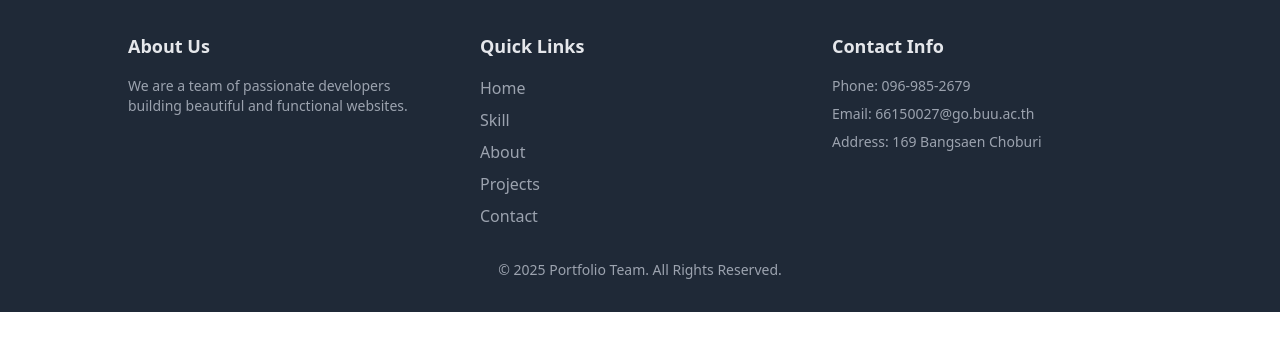
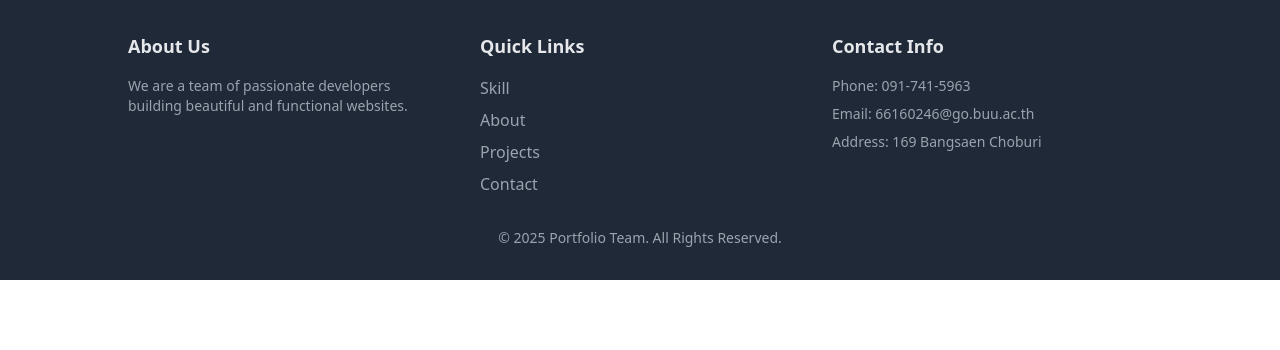
Before and after one commit to Tonnarm/FrontEndDev-HW3, a website: page src/components/footer/index.html in a window 1280 px wide. Drawn offline with nearby package versions, Linux system fonts and the light colour scheme.

Commit message:
แก้ไขไฟล์ index ใน contact และ footer

```diff
--- a/src/components/footer/index.html
+++ b/src/components/footer/index.html
@@ -20,10 +20,9 @@
         <div>
           <h3 class="text-lg font-bold mb-4">Quick Links</h3>
           <ul class="space-y-2">
-            <li><a href="#" class="text-gray-400 hover:text-white">Home</a></li>
-            <li></li><a href="#skill" class="text-gray-400 hover:text-white">Skill</a><li>
-            <li></li><a href="#about" class="text-gray-400 hover:text-white">About</a><li>
-            <li><a href="#" class="text-gray-400 hover:text-white">Projects</a></li>
+            <li></li><a href="/src/components/skills/index.html" class="text-gray-400 hover:text-white">Skill</a><li>
+            <li></li><a href="/src/components/about/index.html" class="text-gray-400 hover:text-white">About</a><li>
+            <li><a href="/src/components/projects/index.html" class="text-gray-400 hover:text-white">Projects</a></li>
             <li><a href="/src/components/contact/index.html" class="text-gray-400 hover:text-white">Contact</a></li>
           </ul>
         </div>
@@ -32,10 +31,9 @@
     id="mobile-menu"
     class="hidden lg:hidden bg-gray-700 text-white space-y-2 px-4 py-2"
   >
-    <a href="#home" class="block hover:text-gray-300">Home</a>
-    <a href="#skill" class="hover:text-gray-300">Skill</a>
-    <a href="#about" class="block hover:text-gray-300">About</a>
-    <a href="#projects" class="block hover:text-gray-300">Projects</a>
+    <a href="/src/components/skills/index.html" class="hover:text-gray-300">Skill</a>
+    <a href="/src/components/about/index.html" class="block hover:text-gray-300">About</a>
+    <a href="/src/components/projects/index.html" class="block hover:text-gray-300">Projects</a>
     <a href="/src/components/contact/index.html" class="block hover:text-gray-300">Contact</a>
   </div>
 </nav>
@@ -44,8 +42,8 @@
         <div>
           <h3 class="text-lg font-bold mb-4">Contact Info</h3>
           <ul class="space-y-2 text-sm text-gray-400">
-            <li>Phone: 096-985-2679</li>
-            <li>Email: 66150027@go.buu.ac.th</li>
+            <li>Phone: 091-741-5963</li>
+            <li>Email: 66160246@go.buu.ac.th</li>
             <li>Address: 169 Bangsaen Choburi</li>
           </ul>
         </div>
```
Also changed, not shown: src/components/contact/index.html (+3 -6 lines).
